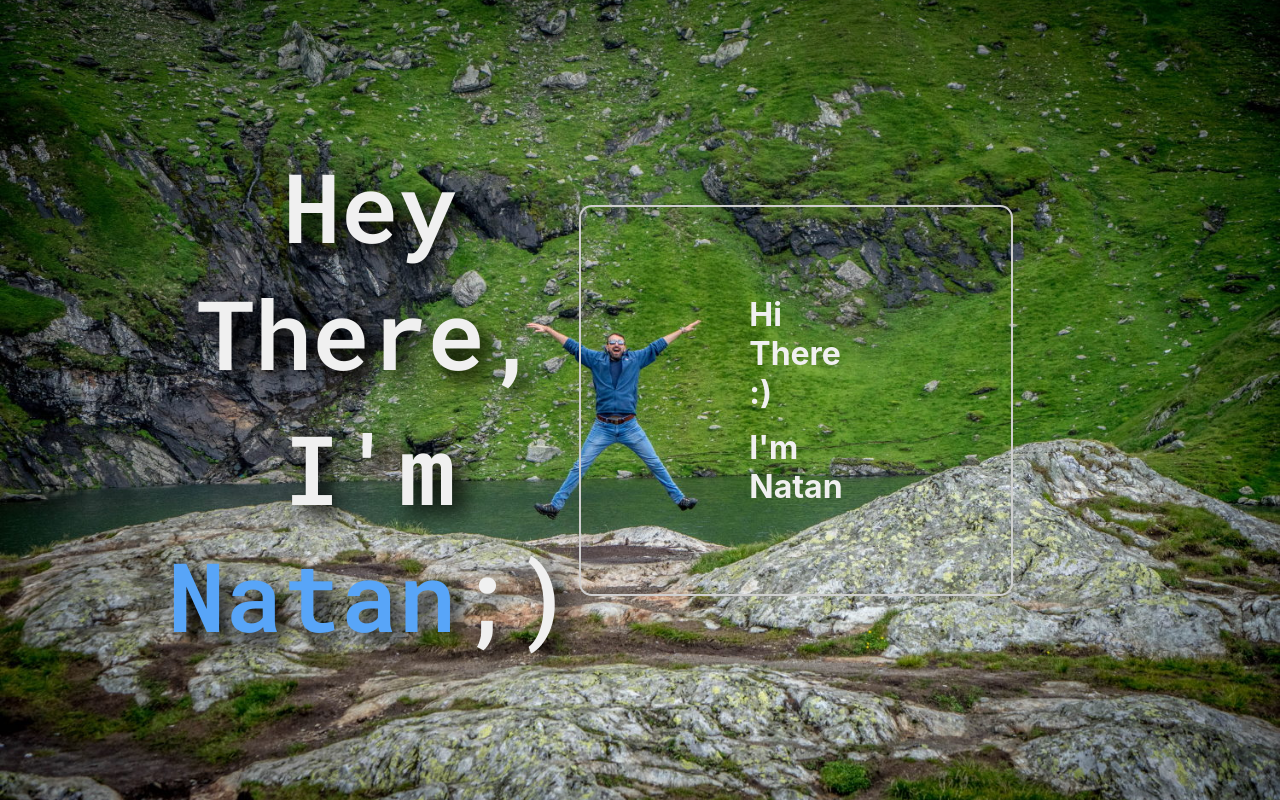
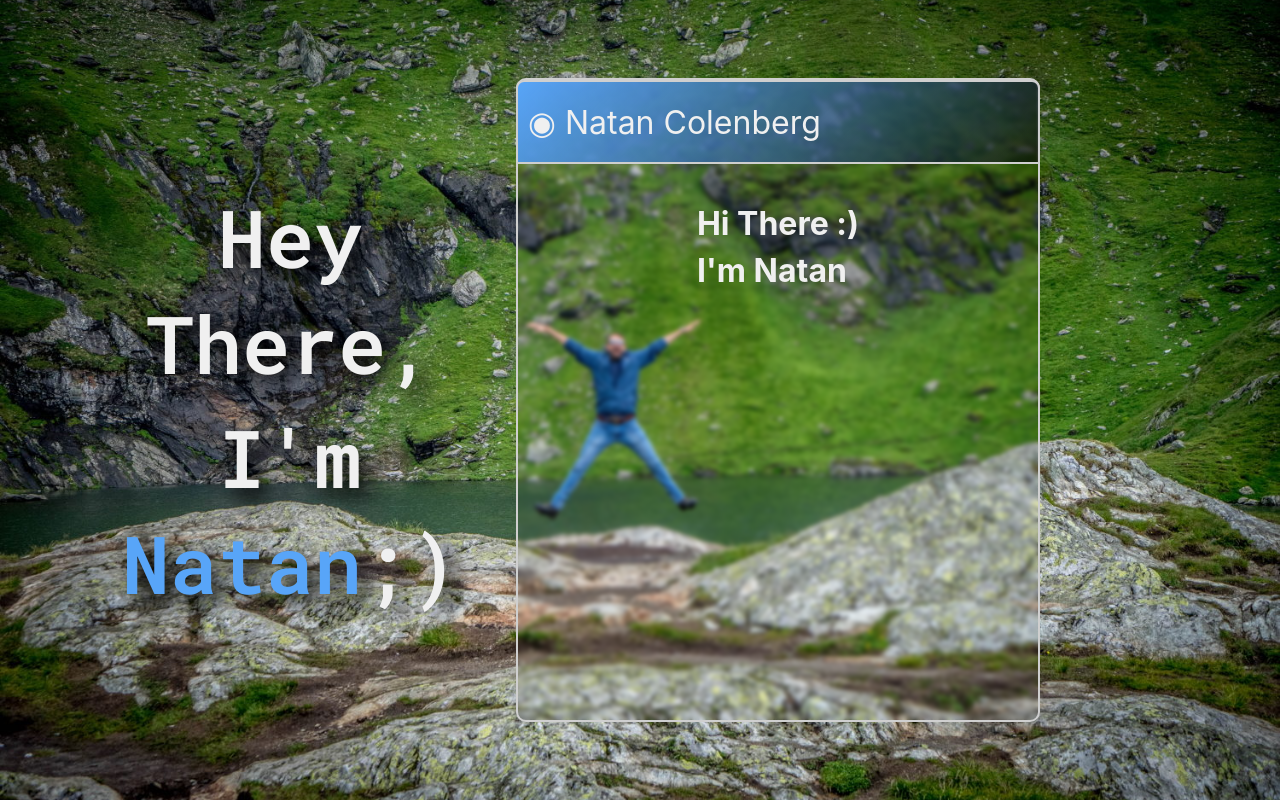
Before and after one commit to NatanColenberg/natanc.com, a React (Create React App) app: page / in a window 1280 px wide. Built offline with nearby package versions, Linux system fonts and the light colour scheme.

Commit message:
some cool stuff

```diff
--- a/src/components/card/card.css
+++ b/src/components/card/card.css
@@ -2,13 +2,36 @@
     display: flex;
     flex-flow: column;
     align-items: center;
-    padding: 5rem 10rem;
+    min-width: 500px;
+    min-height: 40rem;
     border: 2px solid rgb(207, 207, 207);
-    border-radius: 0.8rem;
+    border-radius: 10px;
     color: rgb(240, 240, 240);
-    margin-right: 20rem;
+    padding: 0 10px;
+    user-select: none;
+    backdrop-filter: blur(2px);
+    margin-right: 15rem;
 }
 
 .cardWrap:hover {
-    backdrop-filter: brightness(90%);
+    backdrop-filter: brightness(110%) blur(2px);
 }
+
+.cardHeader {
+    display: flex;
+    align-items: center;
+    font-size: 2rem;
+    padding: 0 10px;
+    width: 100%;
+    height: 5rem;
+    border: 2px solid rgb(207, 207, 207);
+    border-bottom: 2px solid rgb(207, 207, 207);
+    border-top-left-radius: 8px;
+    border-top-right-radius: 8px;
+    background: linear-gradient( -45deg, rgba(0, 0, 0, 0.6) 0%, rgba(88, 165, 248, 1) 100%);
+    backdrop-filter: blur(1px);
+}
+
+.cardContent {
+    padding: 2rem 3rem;
+}
--- a/src/components/card/card.jsx
+++ b/src/components/card/card.jsx
@@ -4,8 +4,11 @@ import "./card.css";
 export default function Card() {
   return (
     <div className="cardWrap">
-      <h1>Hi There :)</h1>
-      <h1>I'm Natan</h1>
+      <div className="cardHeader">◉ Natan Colenberg</div>
+      <div className="cardContent">
+        <h1>Hi There :)</h1>
+        <h1>I'm Natan</h1>
+      </div>
     </div>
   );
 }
--- a/src/components/intro/intro.css
+++ b/src/components/intro/intro.css
@@ -1,11 +1,13 @@
 @import url("https://fonts.googleapis.com/css2?family=Roboto+Mono:wght@600&display=swap");
 .introWrap {
+    position: relative;
     color: rgb(240, 240, 240);
     font-family: "Roboto Mono";
-    font-size: 3rem;
+    font-size: 2.5rem;
     text-shadow: 10px 10px 20px black;
     text-align: center;
-    margin-left: 10rem;
+    user-select: none;
+    margin-left: 4rem;
 }
 
 .introName {
@@ -15,3 +17,8 @@
 .introTextCursor {
     position: absolute;
 }
+
+.introSentence {
+    /* font-size: 1rem; */
+    position: relative;
+}
--- a/src/components/intro/intro.tsx
+++ b/src/components/intro/intro.tsx
@@ -3,6 +3,9 @@ import "./intro.css";
 
 export default function Intro() {
   const [showTextCursor, setShowTextCursor] = useState(false);
+  const [sentence, setSentence] = useState("");
+  const [typedWordsIndex, setTypedWordsIndex] = useState(0);
+  const typedSentence = "and I LOVE programming";
 
   useEffect(() => {
     setTimeout(() => {
@@ -10,11 +13,28 @@ export default function Intro() {
     }, 500);
   }, [showTextCursor]);
 
+  useEffect(() => {
+    setTimeout(() => {
+      if (typedWordsIndex >= typedSentence.length) {
+        return;
+      }
+      let newSentence = sentence + typedSentence[typedWordsIndex];
+      setTypedWordsIndex(typedWordsIndex + 1);
+      setSentence(newSentence);
+    }, 200);
+  }, [sentence]);
+
   return (
     <div className="introWrap">
       <h1>Hey There,</h1>
       <h1>
         I'm <span className="introName"> Natan</span>;)
+        {/* {sentence && (
+          <span className="introSentence">
+            <br />
+            {sentence}
+          </span>
+        )} */}
         {showTextCursor && <span className="introTextCursor">▌</span>}
       </h1>
     </div>
```
